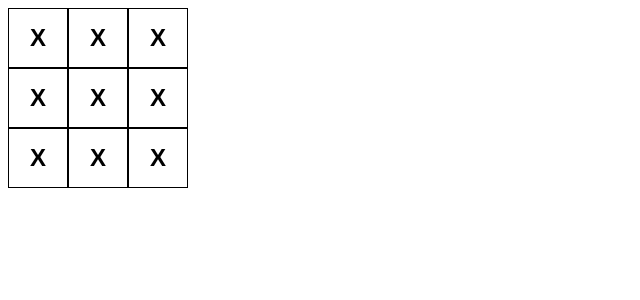
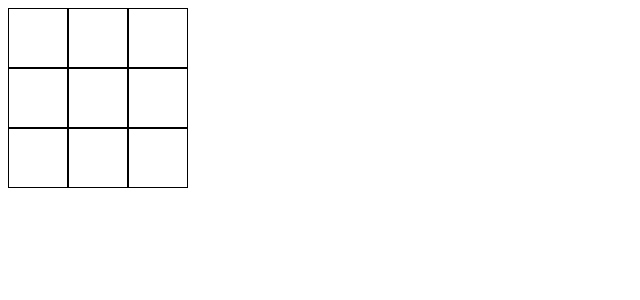
Before and after one commit to github-rnjn/tictactoe, a React (Vite) app: page / in a window 1280 px wide. Shown: the top 300 px of the page, without its empty margins (0-640 px from the left). Built offline with nearby package versions, Linux system fonts and the light colour scheme.

Commit message:
implement game logic and state management for Tic Tac Toe

```diff
--- a/src/components/Board.jsx
+++ b/src/components/Board.jsx
@@ -1,23 +1,39 @@
 import Square from "./Square"
 import "../css/board.css"
+import { useState } from "react"
 
 const Board = () => {
+    const [squares,setSquares] = useState(Array(9).fill(null));
+    const [xIsNext,setXIsNext] = useState(true)
+    const handleClick = (i)=>{
+        if(squares[i]){
+            return;
+        }
+        const nextSquares = squares.slice();
+        if(xIsNext){
+            nextSquares[i] = "X";
+        }else{
+            nextSquares[i] = "O";
+        }
+        setSquares(nextSquares)
+        setXIsNext(!xIsNext)
+    }
     return (
         <>
             <div className="board-row">
-                <Square />
-                <Square />
-                <Square />
+                <Square value={squares[0]} onSquareClick={()=>handleClick(0)} />
+                <Square value={squares[1]} onSquareClick={()=>handleClick(1)} />
+                <Square value={squares[2]} onSquareClick={()=>handleClick(2)} />
             </div>
             <div className="board-row">
-                <Square />
-                <Square />
-                <Square />
+                <Square value={squares[3]} onSquareClick={()=>handleClick(3)} />
+                <Square value={squares[4]} onSquareClick={()=>handleClick(4)} />
+                <Square value={squares[5]} onSquareClick={()=>handleClick(5)} />
             </div>
             <div className="board-row">
-                <Square />
-                <Square />
-                <Square />
+                <Square value={squares[6]} onSquareClick={()=>handleClick(6)} />
+                <Square value={squares[7]} onSquareClick={()=>handleClick(7)} />
+                <Square value={squares[8]} onSquareClick={()=>handleClick(8)} />
             </div>
         </>
     )
--- a/src/components/Square.jsx
+++ b/src/components/Square.jsx
@@ -1,8 +1,9 @@
+import { useState } from "react"
 import "../css/square.css"
 
-const Square = () => {
+const Square = ({value,onSquareClick}) => {
     return (
-        <button className="square">X</button>
+        <button className="square" onClick={onSquareClick}>{value}</button>
     )
 }
 
```
